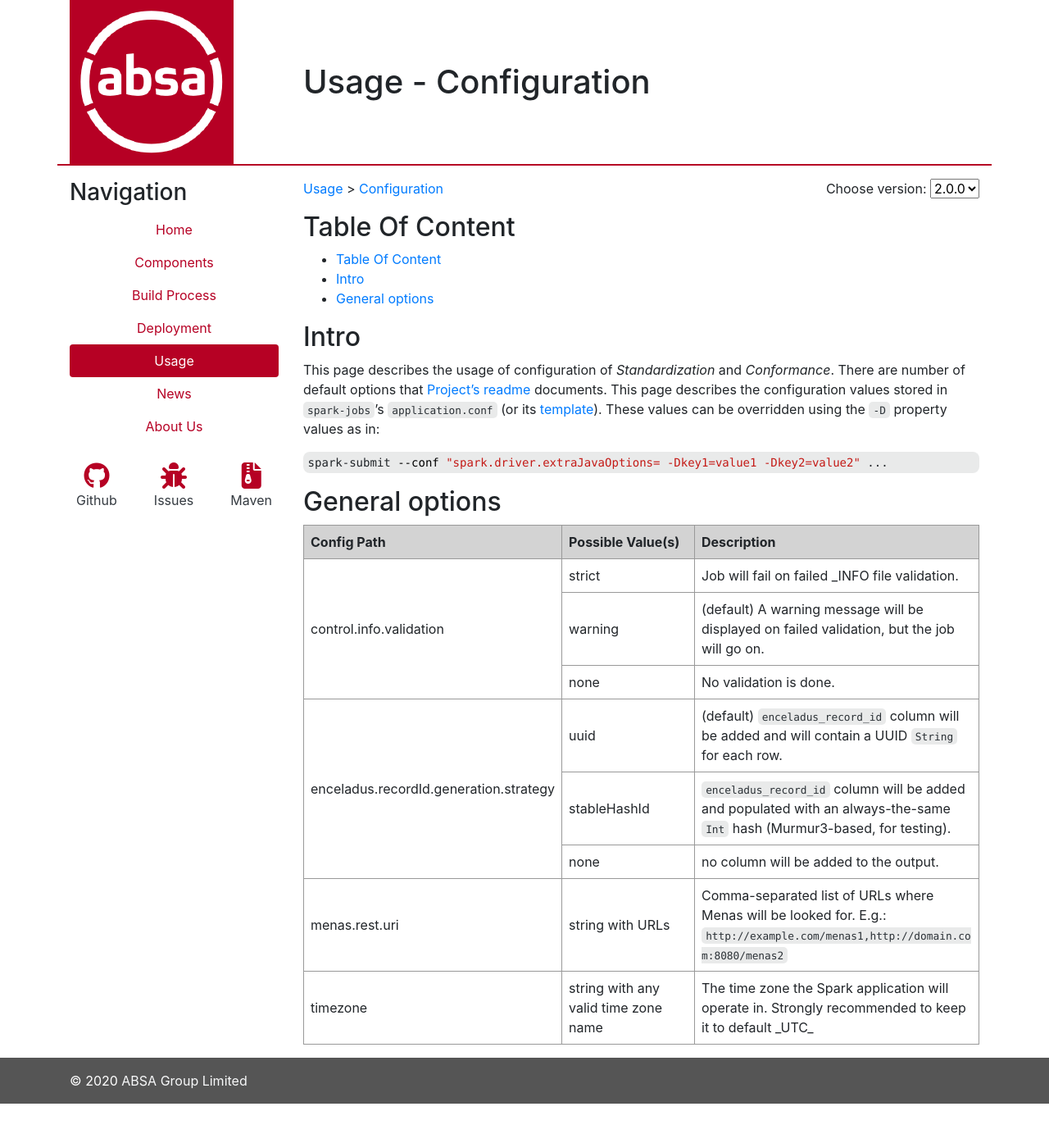
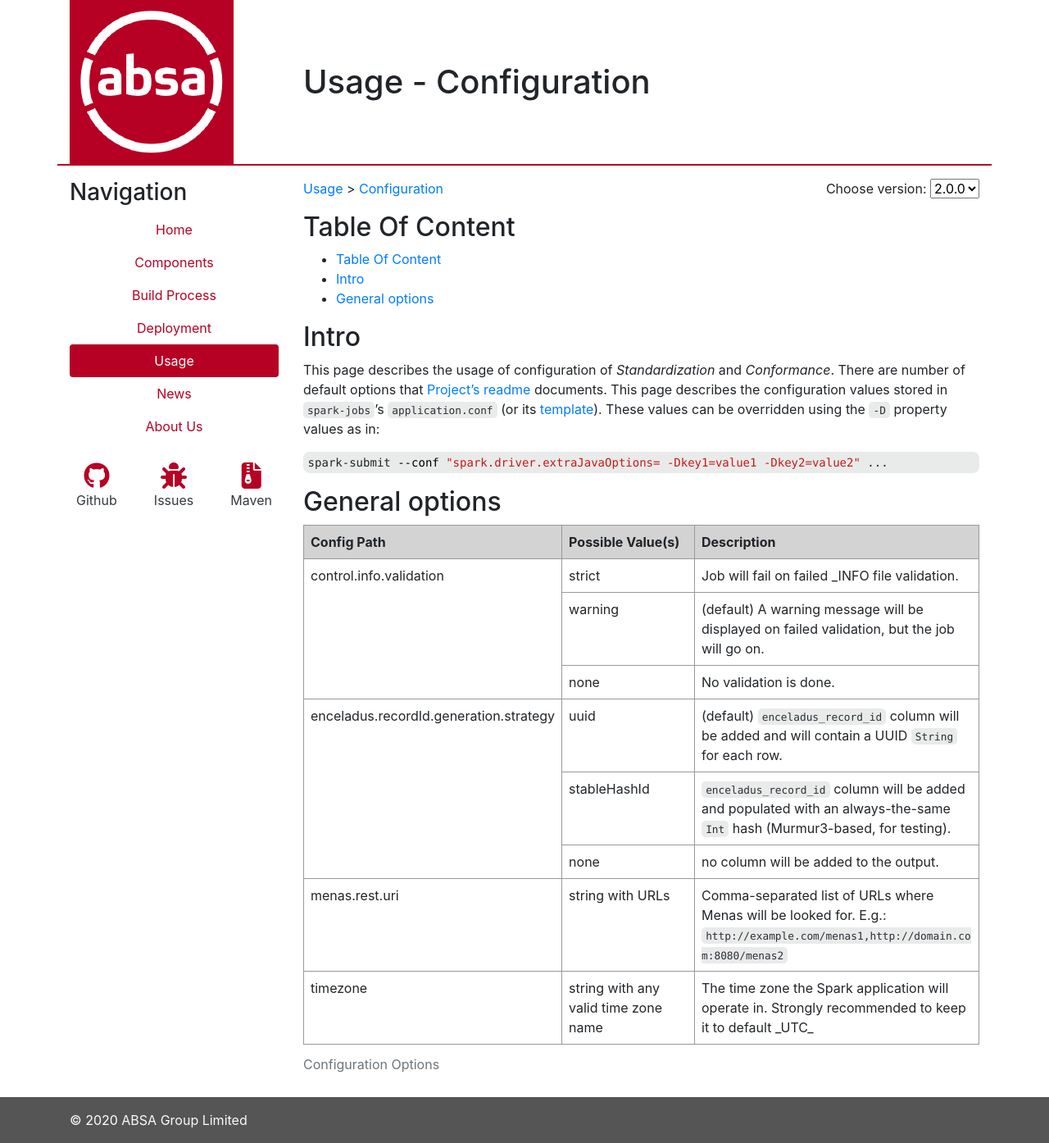
Before and after one commit to AbsaOSS/enceladus, a Jekyll site: the page built from _docs/2.0.0/usage/config.md, in a window 1280 px wide. Shown: the whole page at 82% size. Built offline with Jekyll 4.4.1, drawn with Linux system fonts in a browser that asks for light colours; nearby versions of some CDN libraries; before the commit the page ends 1346 px from its top, so only the background shows below that.

Commit message:
#1341 Fix table html elements and classes

```diff
--- a/_includes/config_options.html
+++ b/_includes/config_options.html
@@ -1,12 +1,16 @@
 {% assign tableFileParam = {{include.file}} %}
 {% assign tableFile = site.data[tableFileParam] %}
 
-<table>
-  <tr>
-    <th scope="col">Config Path</th>
-    <th scope="col">Possible Value(s)</th>
-    <th scope="col">Description</th>
-  </tr>
+<table class="table">
+  <caption>Configuration Options</caption>
+  <thead>
+    <tr>
+      <th scope="col">Config Path</th>
+      <th scope="col">Possible Value(s)</th>
+      <th scope="col">Description</th>
+    </tr>
+  </thead>
+  <tbody>
   {% for entry in tableFile %}
     {% assign current_name = entry.name %}
     {% for option in entry.options %}
@@ -19,4 +23,5 @@
     </tr>
     {% endfor %}
   {% endfor %}
+  </tbody>
 </table>
```
